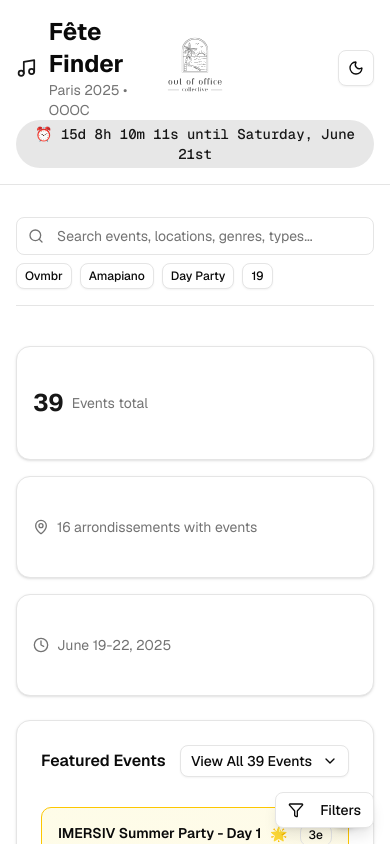
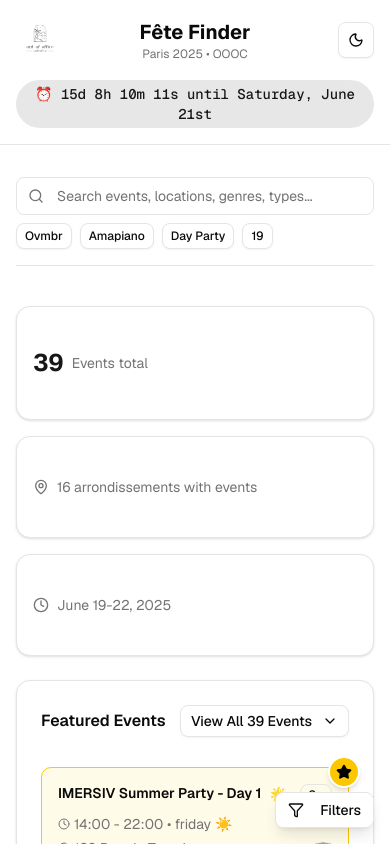
Before and after one commit to machineyearningengineer/oooc-fete-finder, a Next.js app: page / in a window 390 px wide. Shown: the top 844 px of the page. Built offline with nearby package versions, Linux system fonts and the light colour scheme.

Commit message:
Better mobile header

```diff
--- a/components/Header.tsx
+++ b/components/Header.tsx
@@ -12,18 +12,40 @@ const Header = () => {
 		<header className="border-b bg-background/95 backdrop-blur supports-[backdrop-filter]:bg-background/60 sticky top-0 z-50">
 			<div className="container mx-auto px-4 py-4">
 				<div className="flex items-center justify-between">
-					{/* Left - Event Branding */}
+					{/* Mobile: OOOC Logo Left, Desktop: Event Branding Left */}
 					<div className="flex items-center space-x-3 flex-1">
-						<Music className="h-8 w-8 text-primary" />
-						<div>
-							<h1 className="text-2xl font-bold">Fête Finder</h1>
-							<p className="text-sm text-muted-foreground">Paris 2025 • OOOC</p>
+						{/* OOOC Logo - Left on mobile, hidden on desktop */}
+						<div className="relative h-12 w-12 sm:hidden">
+							<Image
+								src={`${basePath}/OOOCLogoDark.svg`}
+								alt="OOOC - Event Organizer"
+								fill
+								priority
+								sizes="48px"
+								className="object-contain transition-transform hover:scale-105 dark:invert"
+							/>
+						</div>
+
+						{/* Music icon and text - Hidden on mobile, shown on desktop */}
+						<div className="hidden sm:flex items-center space-x-3">
+							<Music className="h-8 w-8 text-primary" />
+							<div>
+								<h1 className="text-2xl font-bold">Fête Finder</h1>
+								<p className="text-sm text-muted-foreground">Paris 2025 • OOOC</p>
+							</div>
 						</div>
 					</div>
 
-					{/* Center - OOOC Logo */}
+					{/* Mobile: Fête Finder Center, Desktop: OOOC Logo Center */}
 					<div className="flex justify-center flex-1">
-						<div className="relative h-24 w-24 sm:h-32 sm:w-32">
+						{/* Fête Finder title - Centered on mobile, hidden on desktop */}
+						<div className="text-center sm:hidden">
+							<h1 className="text-xl font-bold">Fête Finder</h1>
+							<p className="text-xs text-muted-foreground">Paris 2025 • OOOC</p>
+						</div>
+
+						{/* OOOC Logo - Centered on desktop, hidden on mobile */}
+						<div className="relative h-24 w-24 sm:h-32 sm:w-32 hidden sm:block">
 							<Image
 								src={`${basePath}/OOOCLogoDark.svg`}
 								alt="OOOC - Event Organizer"
@@ -41,7 +63,9 @@ const Header = () => {
 						<ThemeToggle />
 					</div>
 				</div>
-				<Countdown />
+				<div className="mt-4 sm:mt-2">
+					<Countdown />
+				</div>
 			</div>
 		</header>
 	);
```
